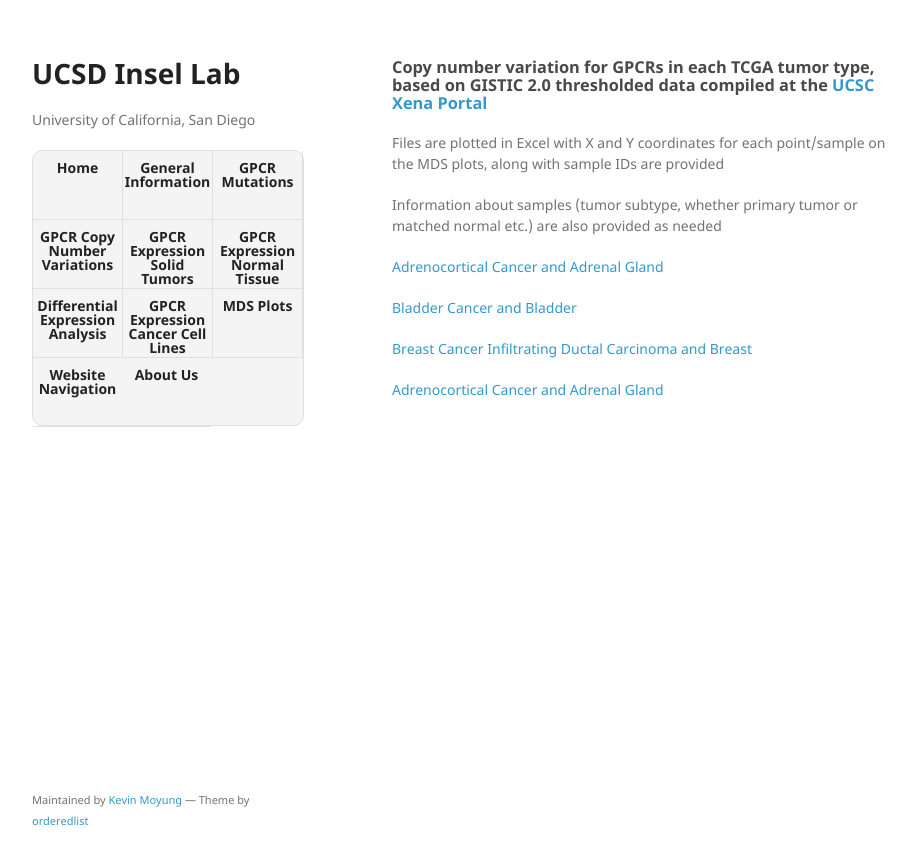
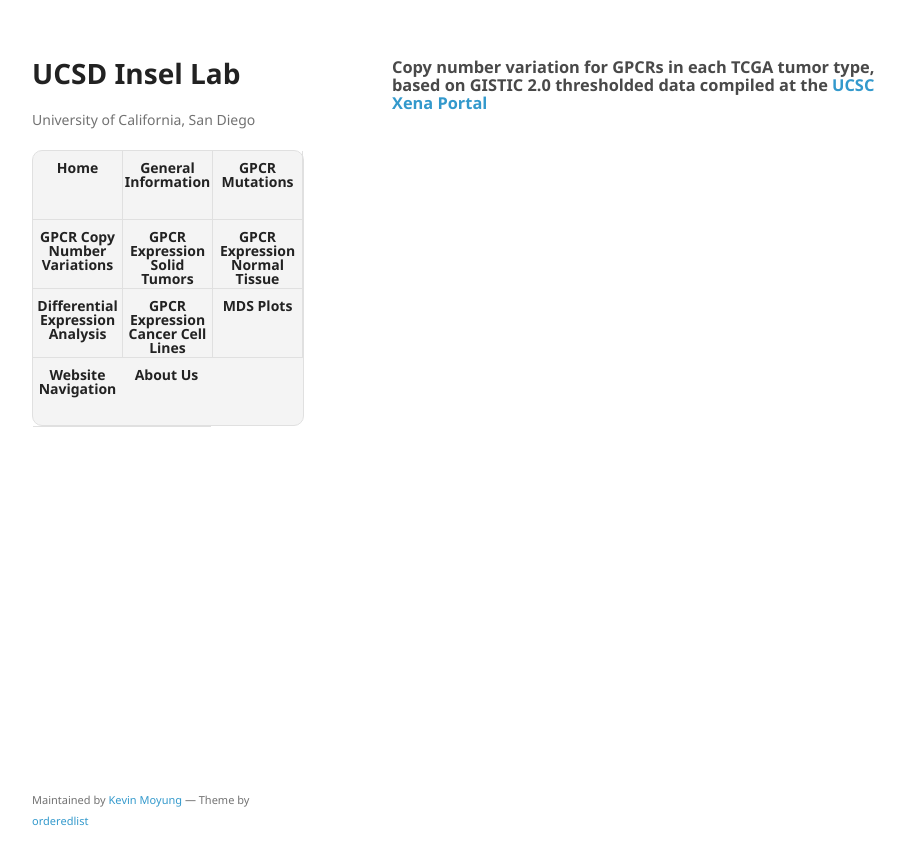
Before and after one commit to insellab/insellab.github.io, a Jekyll site: the page built from gpcr_cnv.md, in a window 1280 px wide. Shown: the top 865 px of the page, without its empty margins (178-1094 px from the left). Built offline with Jekyll 4.4.1, drawn with Linux system fonts in a browser that asks for light colours; our own code applies the rules of GitHub Pages for plain Markdown files.

Commit message:
Update gpcr_cnv.md

```diff
--- a/gpcr_cnv.md
+++ b/gpcr_cnv.md
@@ -3,16 +3,3 @@ layout: default
 ---
 
 ### Copy number variation for GPCRs in each TCGA tumor type, based on GISTIC 2.0 thresholded data compiled at the [UCSC Xena Portal](http://xena.ucsc.edu/)
-
-
-Files are plotted in Excel with X and Y coordinates for each point/sample on the MDS plots, along with sample IDs are provided
-
-Information about samples (tumor subtype, whether primary tumor or matched normal etc.) are also provided as needed
-
-[Adrenocortical Cancer and Adrenal Gland](https://drive.google.com/open?id=0ByccgsfmD86PMUh1TjVPR2tuZjQ)
-
-[Bladder Cancer and Bladder](https://drive.google.com/open?id=0ByccgsfmD86PcFZZZUZBQS1HQlE)
-
-[Breast Cancer Infiltrating Ductal Carcinoma and Breast](https://drive.google.com/open?id=0ByccgsfmD86PZ1RvS1paRzBNRDg)
-
-[Adrenocortical Cancer and Adrenal Gland](https://drive.google.com/open?id=0ByccgsfmD86PMUh1TjVPR2tuZjQ)
```
